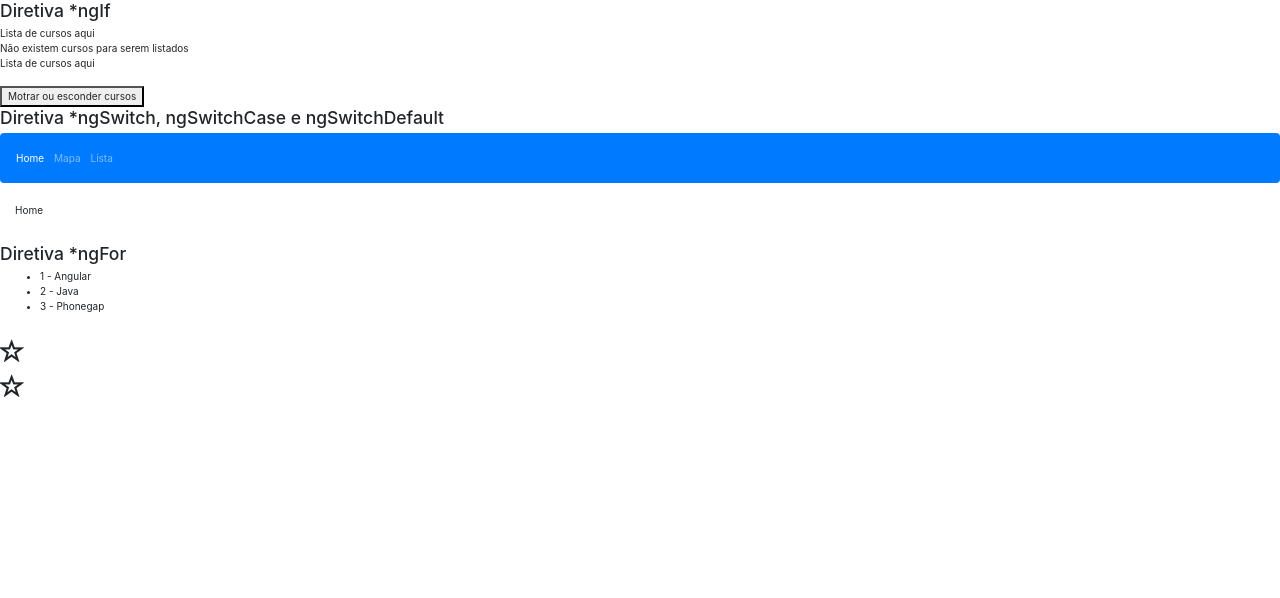
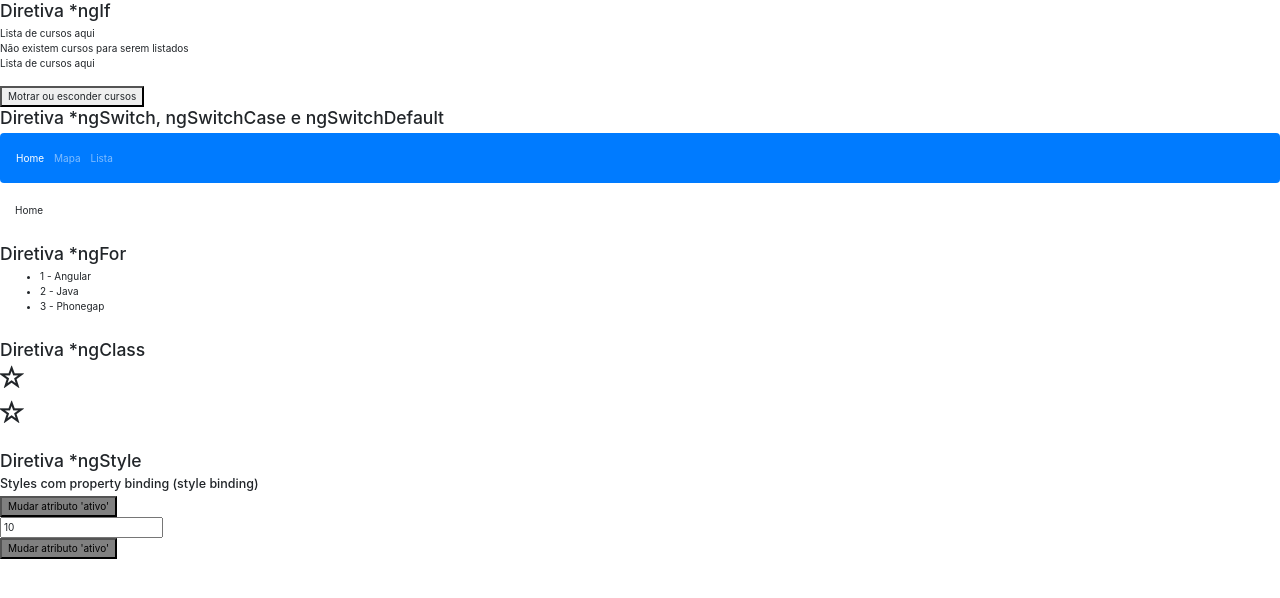
Before and after one commit to lucassmachado/diretivas, an Angular app: page / in a window 1280 px wide. Shown: the top 598 px of the page. Built offline with nearby package versions, Linux system fonts and the light colour scheme.

Commit message:
add ngstyle directive examples

```diff
--- a/src/app/app.component.html
+++ b/src/app/app.component.html
@@ -6,3 +6,5 @@
 <br>
 <app-diretiva-ngclass></app-diretiva-ngclass>
 <br>
+<app-diretiva-ngstyle></app-diretiva-ngstyle>
+<br>
--- a/src/app/diretiva-ngclass/diretiva-ngclass.component.html
+++ b/src/app/diretiva-ngclass/diretiva-ngclass.component.html
@@ -1,3 +1,5 @@
+<h3>Diretiva *ngClass</h3>
+
 <h1>
   <i class="glyphicon"
     [class.glyphicon-star-empty]="!meuFavorito"
--- /dev/null
+++ b/src/app/diretiva-ngstyle/diretiva-ngstyle.component.html
@@ -0,0 +1,23 @@
+<h3>Diretiva *ngStyle</h3>
+
+<h5>Styles com property binding (style binding)</h5>
+<button
+  [style.backgroundColor]="ativo ? 'blue' : 'gray'"
+  [style.color]="ativo ? 'white' : 'black'"
+  [style.fontWeight]="ativo ? 'bold' : 'normal'"
+  [style.fontSize]="tamanhoFonte + 'px'"
+  (click)="mudarAtivo()">
+  Mudar atributo 'ativo'
+</button>
+<br>
+<input type="text" [(ngModel)]="tamanhoFonte">
+<br>
+<button [ngStyle]="{
+    'backgroundColor': (ativo ? 'blue' : 'gray'),
+    'color': (ativo ? 'white' : 'black'),
+    'fontWeight': (ativo ? 'bold' : 'normal'),
+    'fontSize': tamanhoFonte + 'px'
+  }"
+  (click)="mudarAtivo()">
+  Mudar atributo 'ativo'
+</button>
--- /dev/null
+++ b/src/app/diretiva-ngstyle/diretiva-ngstyle.component.ts
@@ -0,0 +1,23 @@
+import { Component, OnInit } from '@angular/core';
+
+@Component({
+  selector: 'app-diretiva-ngstyle',
+  templateUrl: './diretiva-ngstyle.component.html',
+  styleUrls: ['./diretiva-ngstyle.component.css']
+})
+export class DiretivaNgstyleComponent implements OnInit {
+
+  ativo = false;
+
+  tamanhoFonte = 10;
+
+  constructor() { }
+
+  ngOnInit() {
+  }
+
+  mudarAtivo() {
+    this.ativo = !this.ativo;
+  }
+
+}
```
Also changed, not shown: src/app/app.module.ts (+6 -2 lines), src/app/diretiva-ngstyle/diretiva-ngstyle.component.css (added), 1 other file (tests, documents, lock files or other folders).
